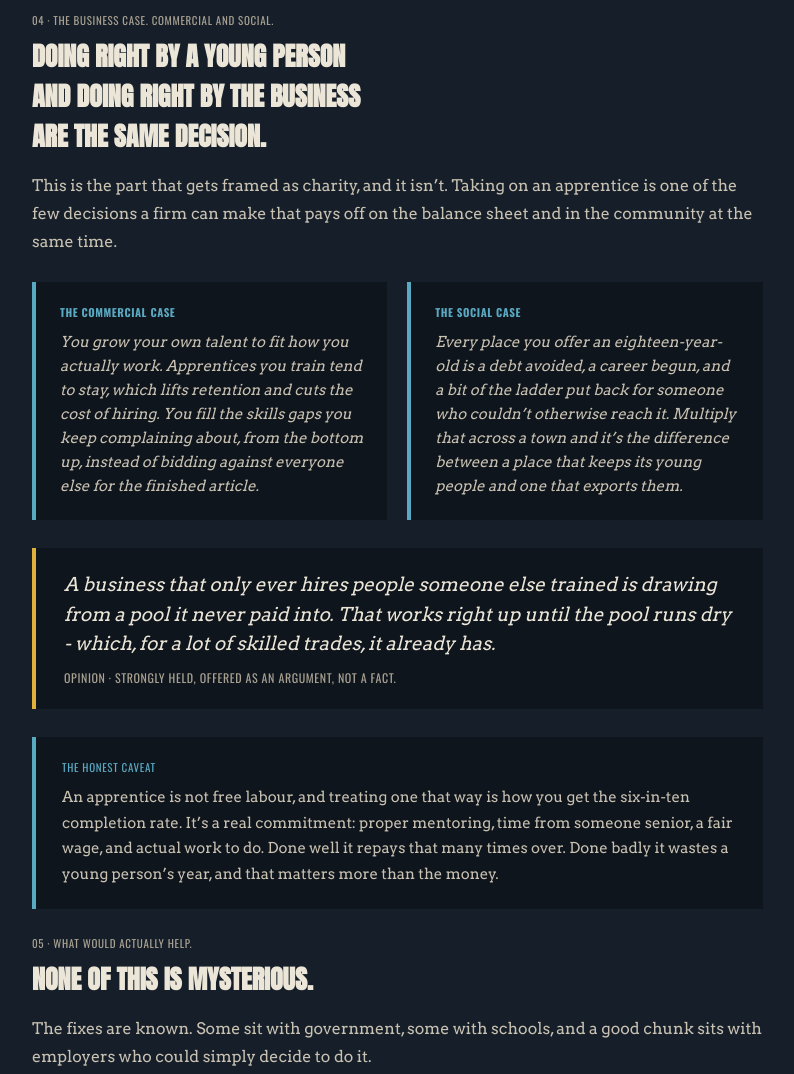
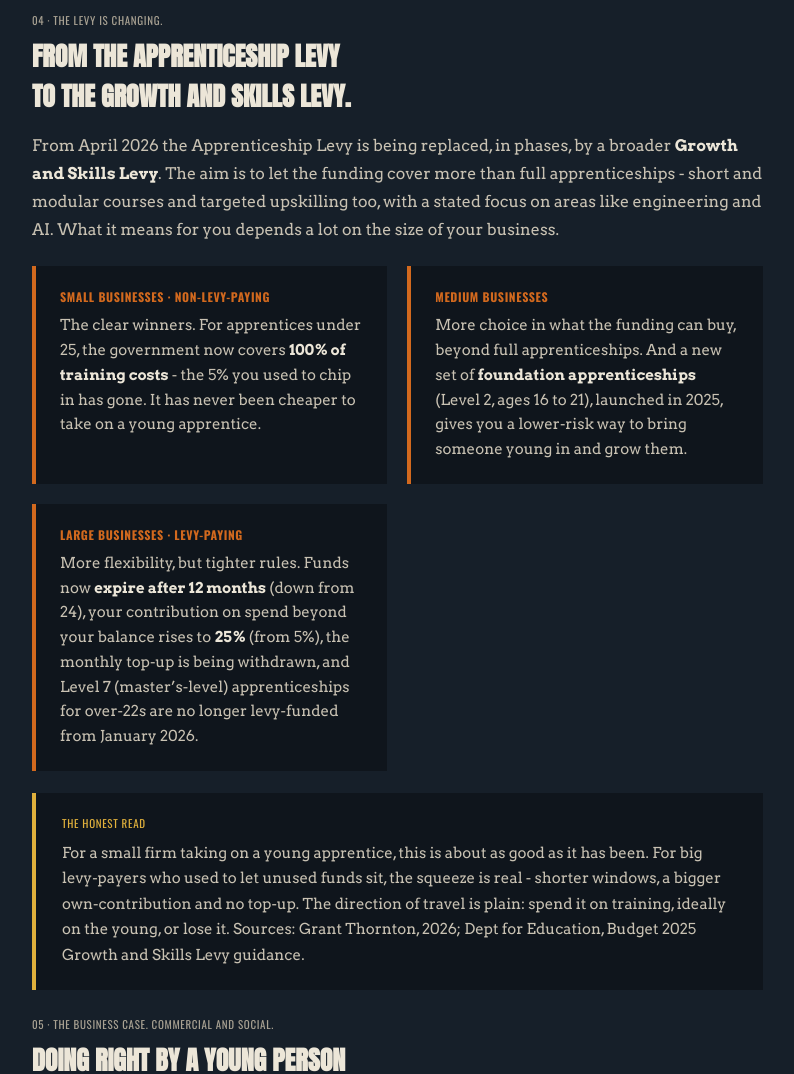
Before and after one commit to neilcopping-lab/commonpeople-resource-centre-v2, a plain HTML site: page apprenticeships.html in a window 1280 px wide. Shown: the part 3160-4234 px from the top of the page, without its empty margins (32-826 px from the left). Drawn offline with nearby package versions, Linux system fonts and the light colour scheme.

Commit message:
Add files via upload

```diff
--- a/apprenticeships.html
+++ b/apprenticeships.html
@@ -116,7 +116,22 @@
         <div class="dont-card"><b>Barrier 06 &middot; Access and geography</b><p>Low first-year wages, travel costs and where the placements happen to be can quietly lock out the young people who&rsquo;d benefit most - the ones without a car, savings, or a placement on the bus route.</p></div>
       </div>
 
-      <div class="small-cap" style="margin-top:26px;">04 &middot; The business case. Commercial and social.</div>
+      <div class="small-cap" style="margin-top:26px;">04 &middot; The levy is changing.</div>
+      <h2 style="margin-top:8px;">From the Apprenticeship Levy<br>to the Growth and Skills Levy.</h2>
+      <p>From April 2026 the Apprenticeship Levy is being replaced, in phases, by a broader <strong>Growth and Skills Levy</strong>. The aim is to let the funding cover more than full apprenticeships - short and modular courses and targeted upskilling too, with a stated focus on areas like engineering and AI. What it means for you depends a lot on the size of your business.</p>
+
+      <div class="dont-grid">
+        <div class="dont-card"><b>Small businesses &middot; non-levy-paying</b><p>The clear winners. For apprentices under 25, the government now covers <strong style="color:#ece6d8;">100% of training costs</strong> - the 5% you used to chip in has gone. It has never been cheaper to take on a young apprentice.</p></div>
+        <div class="dont-card"><b>Medium businesses</b><p>More choice in what the funding can buy, beyond full apprenticeships. And a new set of <strong style="color:#ece6d8;">foundation apprenticeships</strong> (Level 2, ages 16 to 21), launched in 2025, gives you a lower-risk way to bring someone young in and grow them.</p></div>
+        <div class="dont-card"><b>Large businesses &middot; levy-paying</b><p>More flexibility, but tighter rules. Funds now <strong style="color:#ece6d8;">expire after 12 months</strong> (down from 24), your contribution on spend beyond your balance rises to <strong style="color:#ece6d8;">25%</strong> (from 5%), the monthly top-up is being withdrawn, and Level 7 (master&rsquo;s-level) apprenticeships for over-22s are no longer levy-funded from January 2026.</p></div>
+      </div>
+
+      <div class="note-box amber" style="margin-top:20px;">
+        <span class="bl">The honest read</span>
+        <p>For a small firm taking on a young apprentice, this is about as good as it has been. For big levy-payers who used to let unused funds sit, the squeeze is real - shorter windows, a bigger own-contribution and no top-up. The direction of travel is plain: spend it on training, ideally on the young, or lose it. Sources: Grant Thornton, 2026; Dept for Education, Budget 2025 Growth and Skills Levy guidance.</p>
+      </div>
+
+      <div class="small-cap" style="margin-top:26px;">05 &middot; The business case. Commercial and social.</div>
       <h2 style="margin-top:8px;">Doing right by a young person<br>and doing right by the business<br>are the same decision.</h2>
       <p>This is the part that gets framed as charity, and it isn&rsquo;t. Taking on an apprentice is one of the few decisions a firm can make that pays off on the balance sheet and in the community at the same time.</p>
 
@@ -132,7 +147,7 @@
         <p>An apprentice is not free labour, and treating one that way is how you get the six-in-ten completion rate. It&rsquo;s a real commitment: proper mentoring, time from someone senior, a fair wage, and actual work to do. Done well it repays that many times over. Done badly it wastes a young person&rsquo;s year, and that matters more than the money.</p>
       </div>
 
-      <div class="small-cap" style="margin-top:26px;">05 &middot; What would actually help.</div>
+      <div class="small-cap" style="margin-top:26px;">06 &middot; What would actually help.</div>
       <h2 style="margin-top:8px;">None of this is mysterious.</h2>
       <p>The fixes are known. Some sit with government, some with schools, and a good chunk sits with employers who could simply decide to do it.</p>
 
@@ -163,6 +178,9 @@
           <li>OneFile. Apprentice achievement rates and destinations, analysis of DfE data, 2024.</li>
           <li>Education Development Trust. Barriers and facilitators of apprenticeships amongst SMEs in the UK.</li>
           <li>FE Week. Budget 2025: SME co-investment relief extended to under-25 apprentices.</li>
+          <li>Grant Thornton. Apprenticeship Levy reforms: what employers need to know for 2026.</li>
+          <li>Department for Education. Budget 2025: Growth and Skills Levy. help.apprenticeships.education.gov.uk.</li>
+          <li>House of Commons Library. Skills policy in England (CBP-10365).</li>
         </ol>
       </div>
 
```
Also changed, not shown: index.html (+3 -1 lines).
